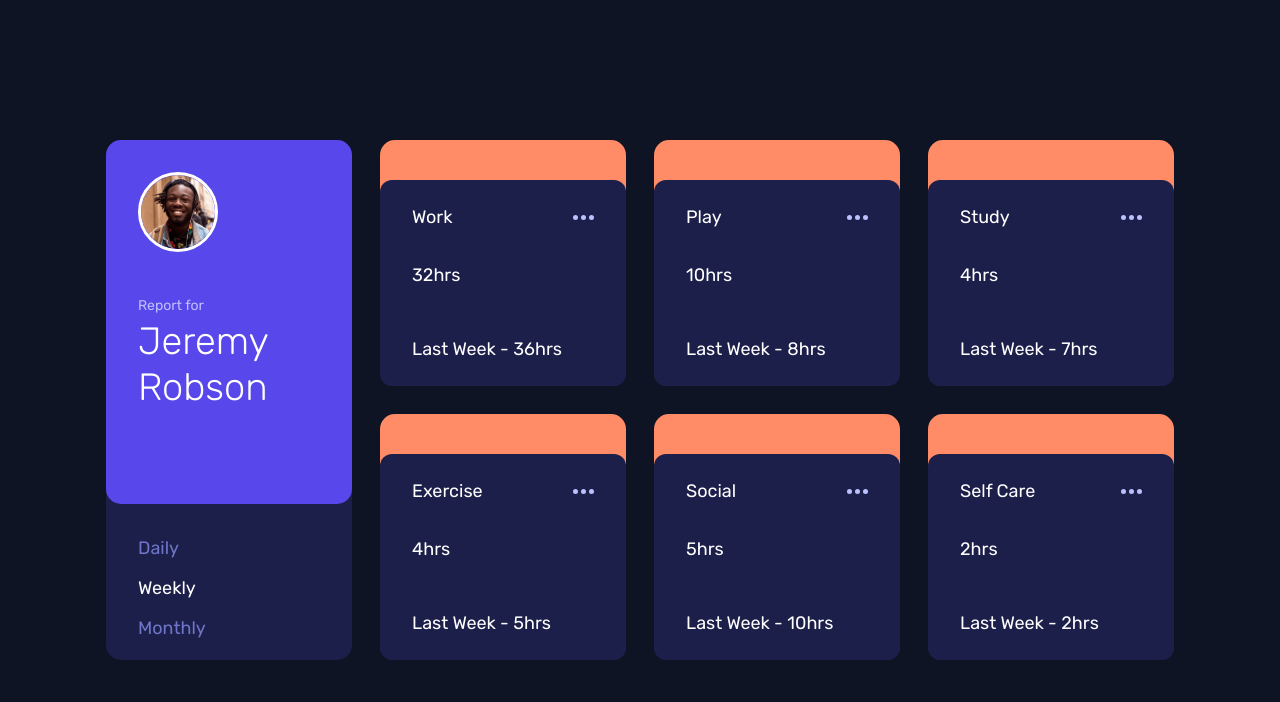
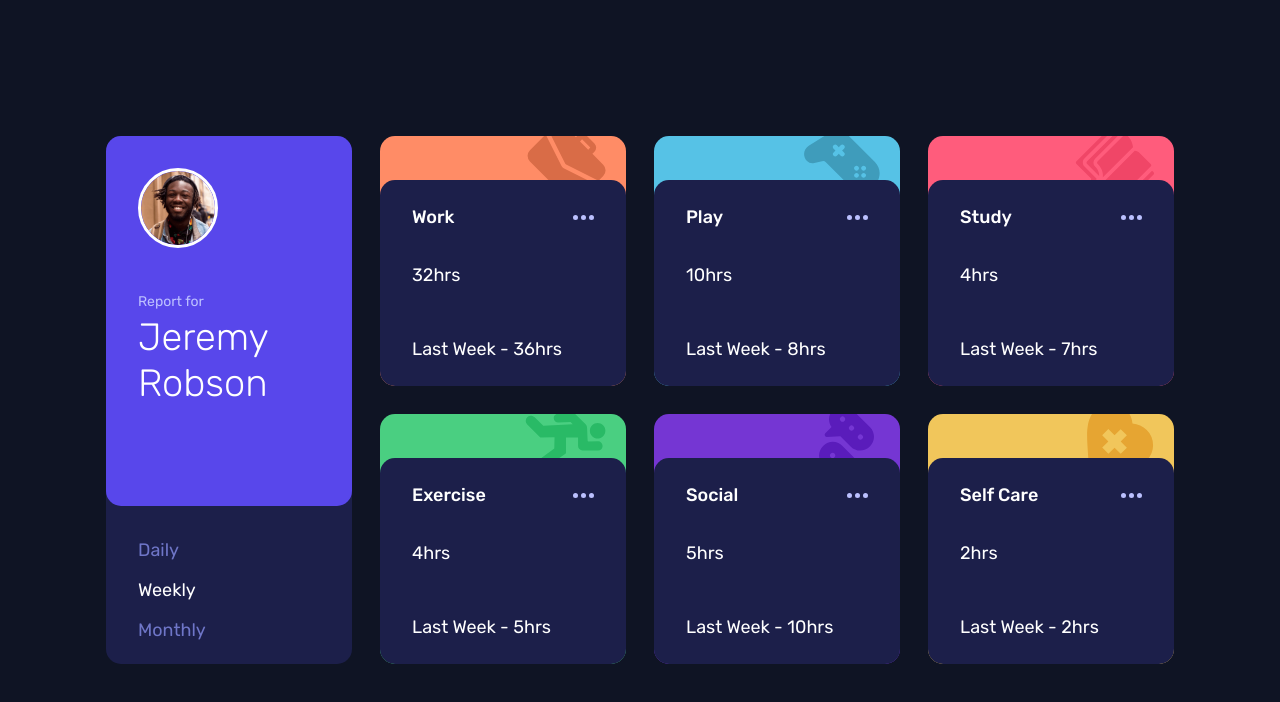
Before and after one commit to elyosis/time-tracking-dash, a React (Vite) app: page / in a window 1280 px wide. Shown: the top 702 px of the page. Built offline with nearby package versions, Linux system fonts and the light colour scheme.

Commit message:
Positioned card icons

```diff
--- a/src/components/Card.jsx
+++ b/src/components/Card.jsx
@@ -3,9 +3,12 @@ import classes from "./Card.module.css";
 
 function Card(props) {
   const { title, data, timeframe } = props;
+  const classFormattedTitle = title.toLowerCase().replace(" ", "-");
+  const srcFormattedTitle = title.toLowerCase().replace(/\s/g, "");
 
   return (
-    <div className={classes.card}>
+    <div className={`${classes.card} ${classes[`card-${classFormattedTitle}`]}`}>
+      <img src={IMAGES[srcFormattedTitle]} alt="" />
       {/* Info div */}
       <div className={classes["card-content"]}>
         {/* Name/menu*/}
--- a/src/components/Card.module.css
+++ b/src/components/Card.module.css
@@ -1,18 +1,27 @@
 .card {
-  background-color: var(--color-work);
   padding: 0;
-  padding-top: 2.5rem;
+  padding-top: 2.75rem;
   border-radius: 15px;
+  position: relative;
+  contain: paint;
+}
+
+.card > img {
+  position: absolute;
+  right: 1.25rem;
+  z-index: 1;
 }
 
 .card-content {
+  position: relative;
   padding: .5rem 2rem;
   background-color: var(--color-neutral-darker);
   z-index: 2;
-  border-radius: 12px;
+  border-radius: 15px 15px 10px 10px;
 }
 
 .card-menu {
+  font-weight: 500;
   display: flex;
   justify-content: space-between;
   align-items: center;
@@ -29,3 +38,51 @@
   display: flex;
   align-items: center;
 }
+
+.card-work {
+  background-color: var(--color-work);
+}
+
+.card-work > img {
+  top: -.75rem;
+}
+
+.card-play {
+  background-color: var(--color-play);
+}
+
+.card-play > img {
+  top: -.35rem;
+}
+
+.card-study {
+  background-color: var(--color-study);
+}
+
+.card-study > img {
+  top: -.5rem;
+}
+
+.card-exercise {
+  background-color: var(--color-exercise);
+}
+
+.card-exercise > img {
+  top: -.05rem;
+}
+
+.card-social {
+  background-color: var(--color-social);
+}
+
+.card-social > img {
+  top: -.9rem;
+}
+
+.card-self-care {
+  background-color: var(--color-self-care);
+}
+
+.card-self-care > img {
+  top: -.75rem;
+}
```
